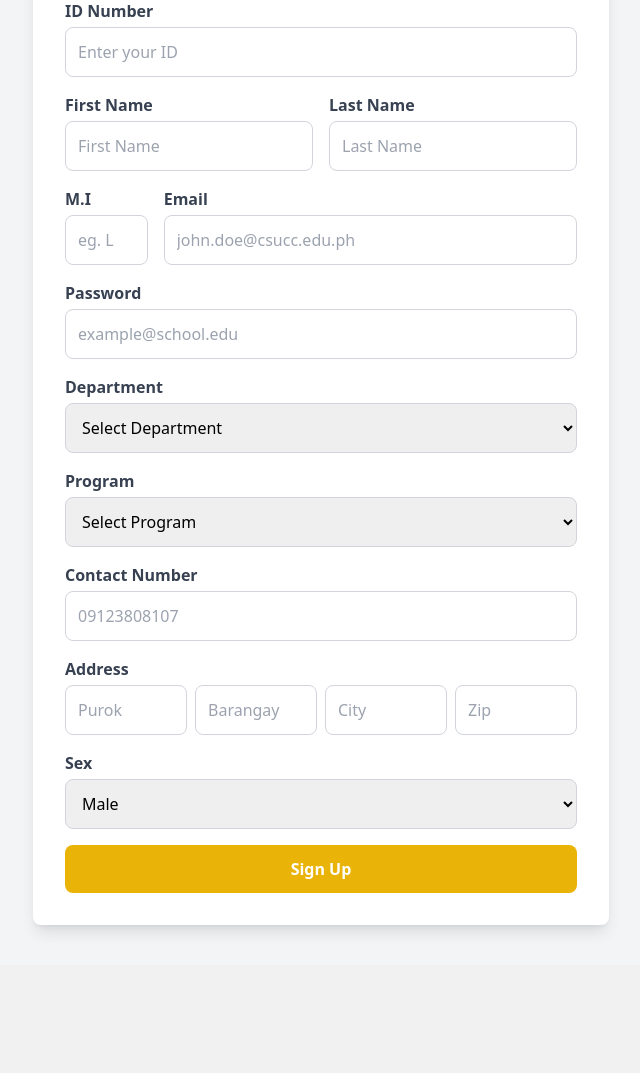
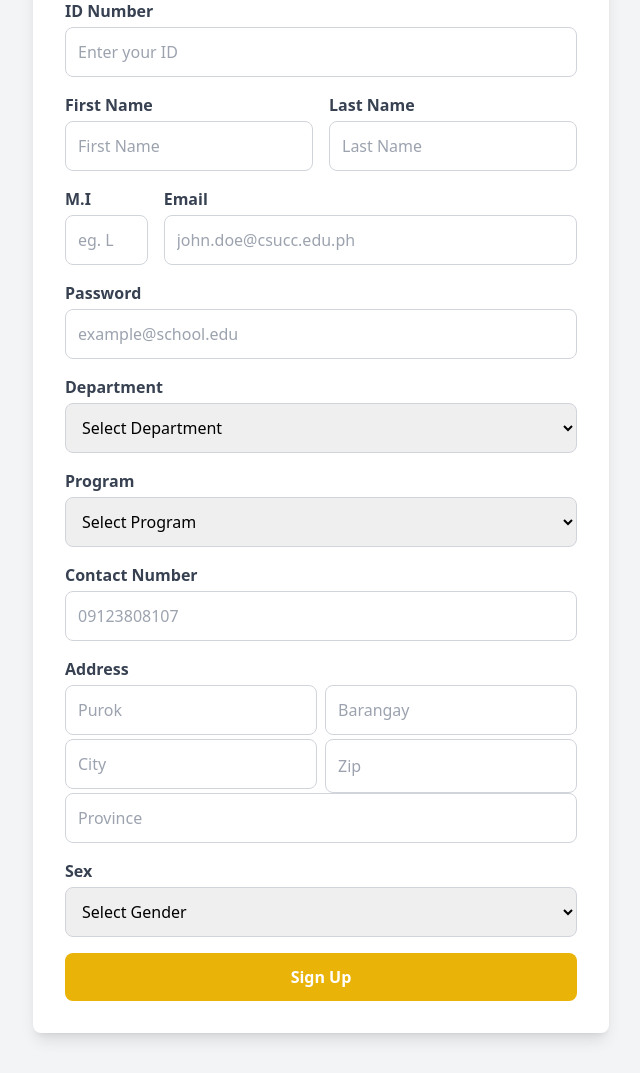
Before and after one commit to ric2thiss/announcement-management-system-v2, a PHP site: page /register in a window 1280 px wide. Shown: the part 197-1270 px from the top of the page, without its empty margins (319-959 px from the left). Before the commit the page ends 1128 px from the top, so only its background shows below. Run offline with PHP 8.4, Linux system fonts and the light colour scheme; some libraries are stand-ins or nearby versions.

Commit message:
No error in login, register.

```diff
--- a/Controller/RegisterController.php
+++ b/Controller/RegisterController.php
@@ -21,11 +21,11 @@ class RegisterController{
 
             if (!filter_var($email, FILTER_VALIDATE_EMAIL)) {
                 echo "Invalid email format.";
-            }
-            if(empty($idnumber)||empty($firstname)||empty($lastname)||empty($email)||empty($password)||empty($program)||empty($department)||empty($middleinitial)||empty($contactnumber)||empty($purok)||empty($barangay)||empty($city)||empty($province)||empty($zip)){
+                return;
+            }else if(empty($idnumber)||empty($firstname)||empty($lastname)||empty($email)||empty($password)||empty($program)||empty($department)||empty($middleinitial)||empty($contactnumber)||empty($purok)||empty($barangay)||empty($city)||empty($province)||empty($zip)){
                 echo "<script>alert('Please fill up all the required fields.');</script>";
-            }
-
+                return;
+            }else{
                 $userModel = new Users();
 
                 if($userModel->CreateUser($idnumber, $firstname, $lastname,$middleinitial, $email, $password, $program, $department, $contactnumber, $purok, $barangay, $city, $province, $zip)){
@@ -35,6 +35,7 @@ class RegisterController{
                 }else{
                     echo "<script>alert('Registration failed. Email or ID is already existed in the database');</script>";
                 }
+            }
 
         }else {
             // require_once("./Controller/Middleware.php");
--- a/Model/UserModel.php
+++ b/Model/UserModel.php
@@ -16,8 +16,9 @@ class Users extends Database {
             // hash the password
             $hashed_password = password_hash($password, PASSWORD_DEFAULT);
             $query = "INSERT INTO users_account(idnumber, firstname, lastname, middleinitial, email, password, program, department, contactnumber, purok, barangay, city, province, zip)
-                      VALUES(idnumber =:idnumber, firstname =:firstname, lastname =:lastname, middleinitial= :middleinitial, email= :email, password= :password, program= :program, department= :department,
-                      contactnumber= :contactnumber, purok= :purok, barangay= :barangay, city= :city, province= :province, zip= :zip)";
+                      VALUES(:idnumber, :firstname, :lastname, :middleinitial, :email, :password, :program, :department, :contactnumber, :purok, :barangay, :city, :province, :zip)";
+
+
 
             $stmt = $this->Connect()->prepare($query);
             $stmt->bindParam(":idnumber",$idnumber);
--- a/Views/register.php
+++ b/Views/register.php
@@ -32,81 +32,84 @@
         <div class="bg-white shadow-lg rounded-lg p-8 max-w-xl w-full">
             <h2 class="text-2xl font-bold text-center text-gray-800 mb-6">Create an Account</h2>
 
-            <form action="./register" id="signUpForm" class="space-y-4">
+            <form action="./register" method="POST" id="signUpForm" class="space-y-4">
                 <!-- ID Number -->
                 <div>
-                    <label for="id-number" class="block font-semibold text-gray-700 mb-1">ID Number</label>
-                    <input type="number" id="id-number" class="w-full p-3 border border-gray-300 rounded-lg focus:ring-2 focus:ring-yellow-500" placeholder="Enter your ID" required>
+                    <label for="idnumber" class="block font-semibold text-gray-700 mb-1">ID Number</label>
+                    <input type="number" id="idnumber" name="idnumber" class="w-full p-3 border border-gray-300 rounded-lg focus:ring-2 focus:ring-yellow-500" placeholder="Enter your ID" required>
                 </div>
 
                 <!-- Name Fields -->
                 <div class="flex space-x-4">
                     <div class="w-1/2">
-                        <label for="first-name" class="block font-semibold text-gray-700 mb-1">First Name</label>
-                        <input type="text" id="first-name" class="w-full p-3 border border-gray-300 rounded-lg focus:ring-2 focus:ring-yellow-500" placeholder="First Name" required>
+                        <label for="firstname" class="block font-semibold text-gray-700 mb-1">First Name</label>
+                        <input type="text" id="firstname" name="firstname" class="w-full p-3 border border-gray-300 rounded-lg focus:ring-2 focus:ring-yellow-500" placeholder="First Name" required>
                     </div>
                     <div class="w-1/2">
-                        <label for="last-name" class="block font-semibold text-gray-700 mb-1">Last Name</label>
-                        <input type="text" id="last-name" class="w-full p-3 border border-gray-300 rounded-lg focus:ring-2 focus:ring-yellow-500" placeholder="Last Name" required>
+                        <label for="lastname" class="block font-semibold text-gray-700 mb-1">Last Name</label>
+                        <input type="text" id="lastname" name="lastname" class="w-full p-3 border border-gray-300 rounded-lg focus:ring-2 focus:ring-yellow-500" placeholder="Last Name" required>
                     </div>
                 </div>
                 <!-- M.I and Email -->
                 <div class="flex space-x-4">
                     <div class="w-2/12">
                         <label for="middleinitial" class="block font-semibold text-gray-700 mb-1">M.I</label>
-                        <input type="text" id="middleinitial" class="w-full p-3 border border-gray-300 rounded-lg focus:ring-2 focus:ring-yellow-500" placeholder="eg. L" required>
+                        <input type="text" id="middleinitial" name="middleinitial" class="w-full p-3 border border-gray-300 rounded-lg focus:ring-2 focus:ring-yellow-500" placeholder="eg. L" required>
                     </div>
                     <div class="w-10/12">
-                        <label for="last-name" class="block font-semibold text-gray-700 mb-1">Email</label>
-                        <input type="text" id="last-name" class="w-full p-3 border border-gray-300 rounded-lg focus:ring-2 focus:ring-yellow-500" placeholder="john.doe@csucc.edu.ph" required>
+                        <label for="email" class="block font-semibold text-gray-700 mb-1">Email</label>
+                        <input type="email" id="email" name="email" class="w-full p-3 border border-gray-300 rounded-lg focus:ring-2 focus:ring-yellow-500" placeholder="john.doe@csucc.edu.ph" required>
                     </div>
                 </div>
 
                 <!-- Password -->
                 <div>
-                    <label for="school-email" class="block font-semibold text-gray-700 mb-1">Password</label>
-                    <input type="email" id="school-email" class="w-full p-3 border border-gray-300 rounded-lg focus:ring-2 focus:ring-yellow-500" placeholder="example@school.edu" required>
+                    <label for="password" class="block font-semibold text-gray-700 mb-1">Password</label>
+                    <input type="password" id="password" name="password" class="w-full p-3 border border-gray-300 rounded-lg focus:ring-2 focus:ring-yellow-500" placeholder="example@school.edu" required>
                 </div>
 
                 <!-- Department Dropdown -->
                 <div>
                     <label for="department" class="block font-semibold text-gray-700 mb-1">Department</label>
-                    <select id="department" class="w-full p-3 border border-gray-300 rounded-lg focus:ring-2 focus:ring-yellow-500" required>
-                        <option value="">Select Department</option>
+                    <select id="department" name="department" class="w-full p-3 border border-gray-300 rounded-lg focus:ring-2 focus:ring-yellow-500" required>
+                        <option value="" >Select Department</option>
                         <option value="CEIT">CEIT</option>
                         <option value="CTHM">CTHM</option>
                         <option value="CBA">CBA</option>
                     </select>
                 </div>
-
                 <!-- Program Dropdown (Dynamic) -->
                 <div>
                     <label for="program" class="block font-semibold text-gray-700 mb-1">Program</label>
-                    <select id="program" class="w-full p-3 border border-gray-300 rounded-lg focus:ring-2 focus:ring-yellow-500" required>
+                    <select id="program" name="program" class="w-full p-3 border border-gray-300 rounded-lg focus:ring-2 focus:ring-yellow-500" required>
                         <option value="">Select Program</option>
                     </select>
                 </div>
                 <!-- contactnumber -->
                 <div>
                     <label for="contactnumber" class="block font-semibold text-gray-700 mb-1">Contact Number</label>
-                    <input type="number" id="contactnumber" class="w-full p-3 border border-gray-300 rounded-lg focus:ring-2 focus:ring-yellow-500" placeholder="09123808107" required>
+                    <input type="number" id="contactnumber" name="contactnumber" class="w-full p-3 border border-gray-300 rounded-lg focus:ring-2 focus:ring-yellow-500" placeholder="09123808107" required>
                 </div>
 
 
                 <!-- Address Fields (Compact with Flex) -->
                 <div>
                     <label for="address" class="block font-semibold text-gray-700 mb-1">Address</label>
+                    <div class="flex space-x-2 ">
+                        <input type="text" id="purok" name="purok" class="w-1/2 p-3  mb-1 border border-gray-300 rounded-lg focus:ring-2 focus:ring-yellow-500" placeholder="Purok" required>
+                        <input type="text" id="barangay" name="barangay" class="w-1/2  mb-1 p-3 border border-gray-300 rounded-lg focus:ring-2 focus:ring-yellow-500" placeholder="Barangay" required>
+                    </div>
                     <div class="flex space-x-2">
-                        <input type="text" id="purok" class="w-1/4 p-3 border border-gray-300 rounded-lg focus:ring-2 focus:ring-yellow-500" placeholder="Purok" required>
-                        <input type="text" id="barangay" class="w-1/4 p-3 border border-gray-300 rounded-lg focus:ring-2 focus:ring-yellow-500" placeholder="Barangay" required>
-                        <input type="text" id="city" class="w-1/4 p-3 border border-gray-300 rounded-lg focus:ring-2 focus:ring-yellow-500" placeholder="City" required>
-                        <input type="text" id="zip-code" class="w-1/4 p-3 border border-gray-300 rounded-lg focus:ring-2 focus:ring-yellow-500" placeholder="Zip" required>
+                        <input type="text" id="city" name="city" class="w-1/2 p-3  mb-1 border border-gray-300 rounded-lg focus:ring-2 focus:ring-yellow-500" placeholder="City" required>
+                        <input type="text" id="zip" name="zip" class="w-1/2 p-3 border border-gray-300 rounded-lg focus:ring-2 focus:ring-yellow-500" placeholder="Zip" required>
                     </div>
+                    <input type="text" id="privince" name="province" class="p-3 w-full border border-gray-300 rounded-lg focus:ring-2 focus:ring-yellow-500" placeholder="Province" required>
                 </div>
                 <!-- Sex -->
                 <div>
-                    <label for="department" class="block font-semibold text-gray-700 mb-1">Sex</label>
-                    <select id="department" class="w-full p-3 border border-gray-300 rounded-lg focus:ring-2 focus:ring-yellow-500" required>
+                    <label for="sex" class="block font-semibold text-gray-700 mb-1">Sex</label>
+                    <select id="sex" name="sex" class="w-full p-3 border border-gray-300 rounded-lg focus:ring-2 focus:ring-yellow-500" required>
+                    <option value="">Select Gender</option>
                         <option value="male">Male</option>
                         <option value="female">Female</option>
                     </select>
```
Lines whose indentation alone changed are shown as unchanged.
